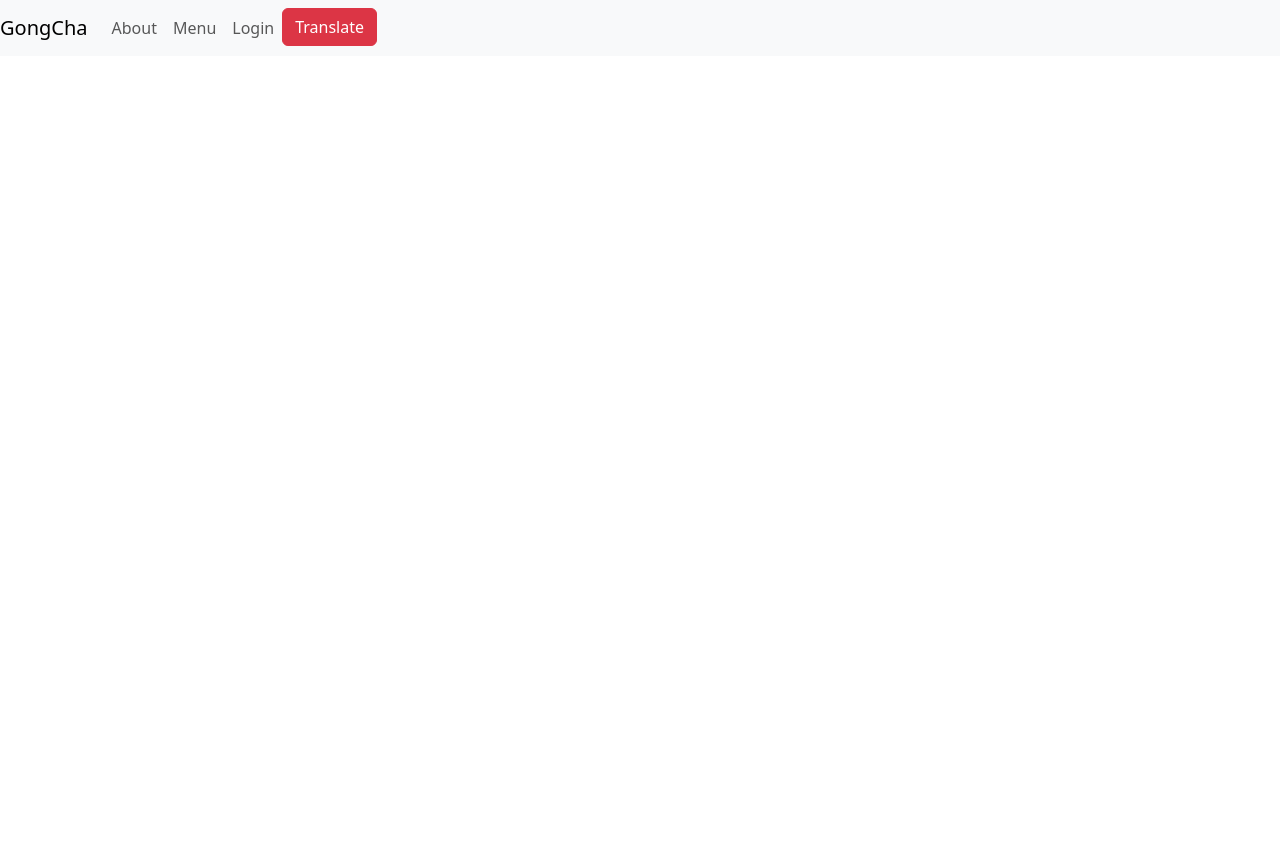
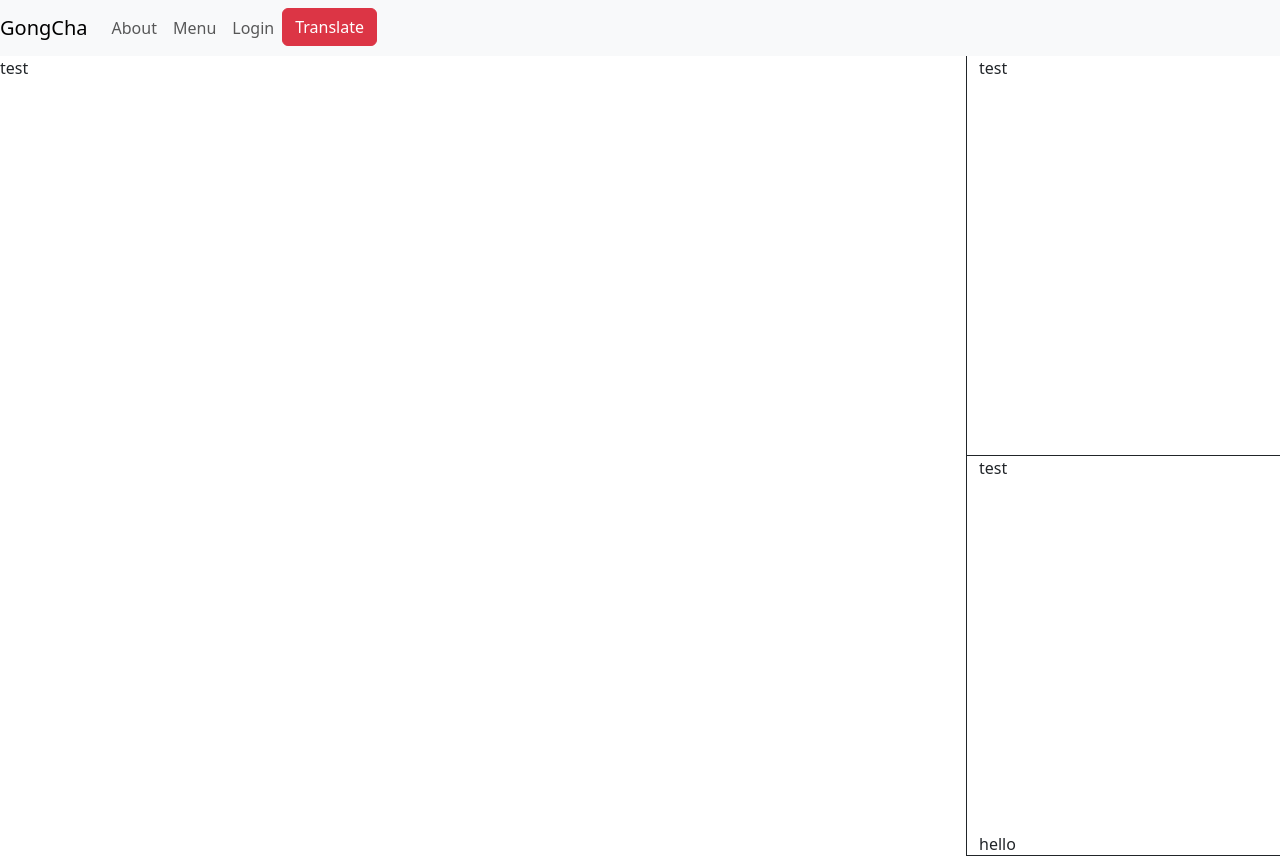
Before and after one commit to csce-315-331-2023c/project-3-csce315-909_09b-gong-cha, a website: page static/cashier.html in a window 1280 px wide. Before the commit the page ends 800 px from the top, so only its background shows below. Drawn offline with nearby package versions, Linux system fonts and the light colour scheme.

Commit message:
began creating layout of cashier

```diff
--- a/static/cashier.html
+++ b/static/cashier.html
@@ -28,7 +28,17 @@
             </li>
           </ul>
         </div>
-      </nav>
+    </nav>
+    <div class="row">
+      <div class="col-9">test</div>
+      <div class="col-3">
+        <div class="row row-cols-1 position-relative vh-100">
+          <div class="col border-start border-dark">test</div>
+          <div class="col border border-end-0 border-dark">test</div>
+          <div class="col position-absolute bottom-0 end-0 border-start border-dark">hello</div>
+        </div>
+      </div>
+    </div>
 
     <script src="https://code.jquery.com/jquery-3.5.1.slim.min.js"></script>
     <script src="https://cdn.jsdelivr.net/npm/@popperjs/core@2.5.3/dist/umd/popper.min.js"></script>
```
